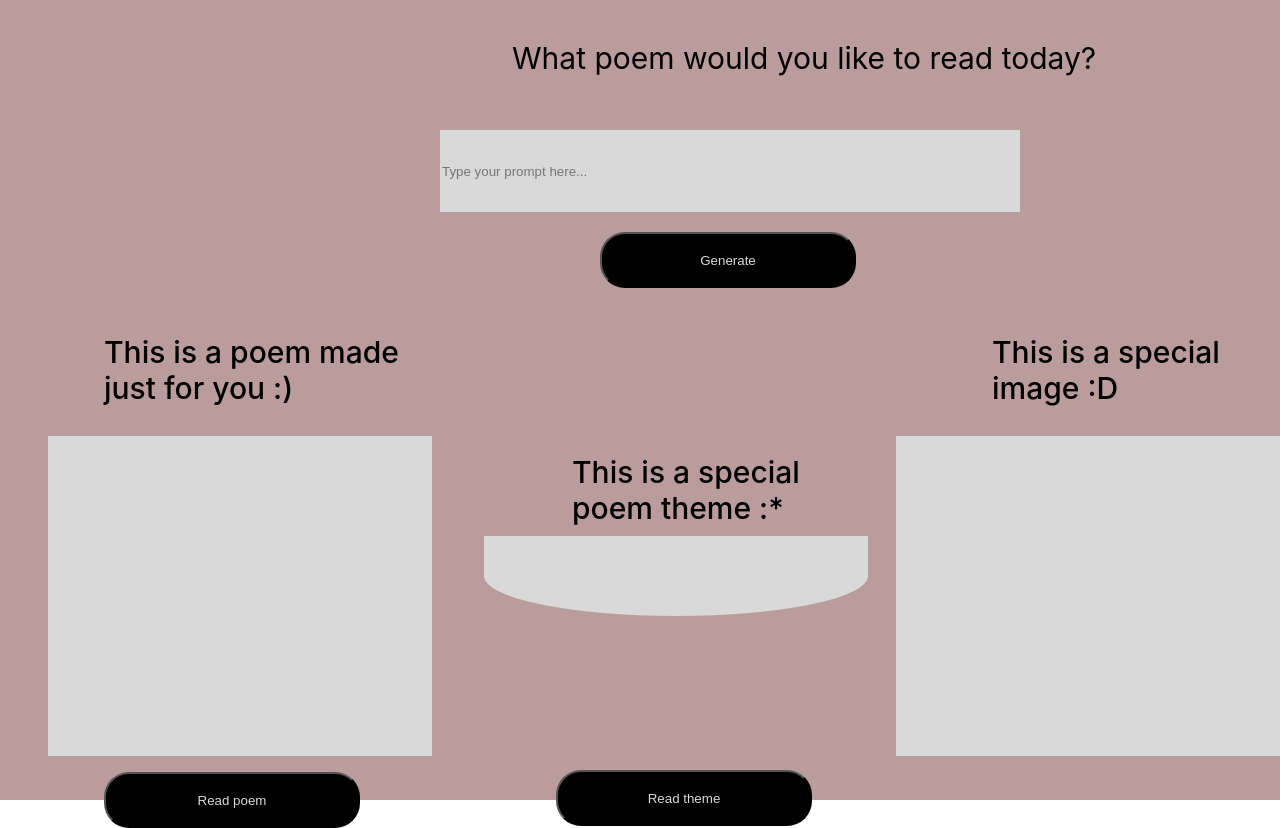
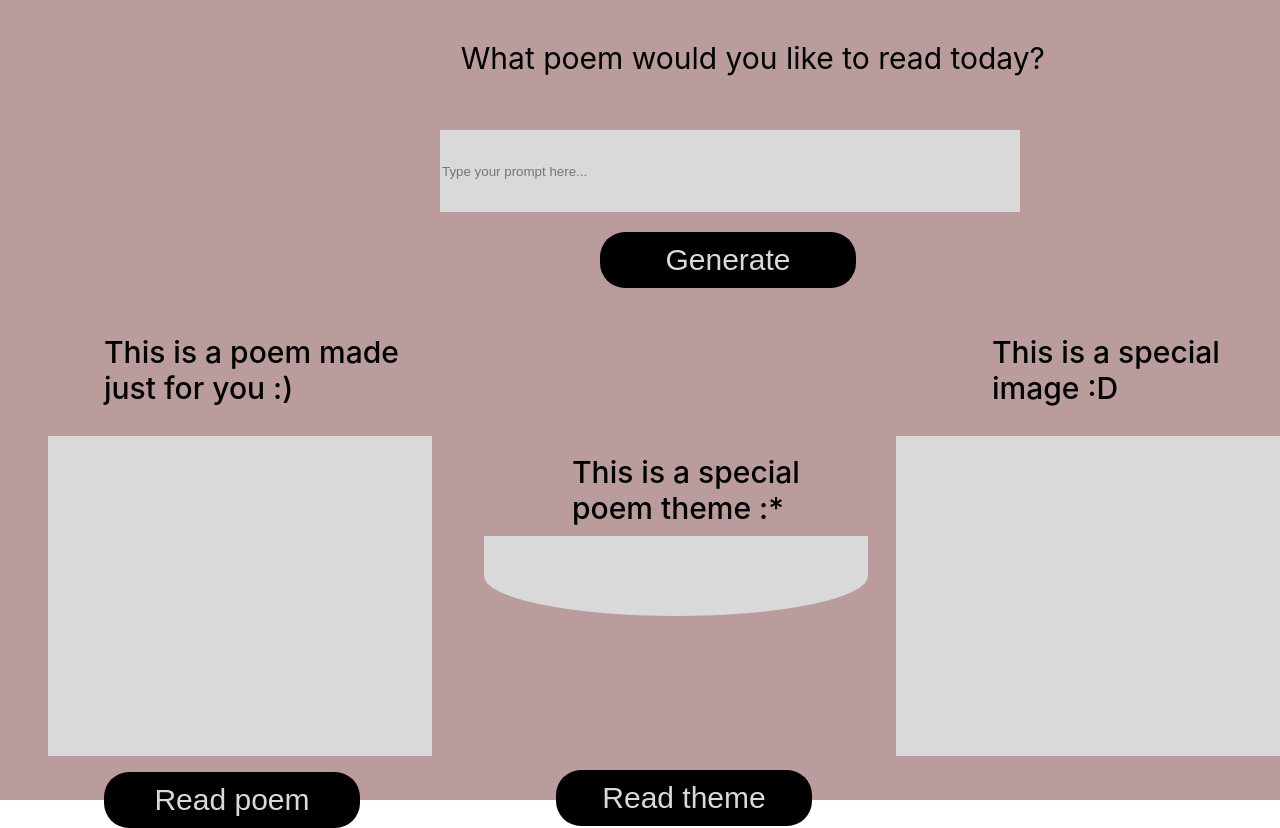
Before and after one commit to andrew-smalls/poem-generator, a React (Create React App) app: page / in a window 1280 px wide. Built offline with nearby package versions, Linux system fonts and the light colour scheme.

Commit message:
buttons clickable

```diff
--- a/src/InputForm/InputForm.css
+++ b/src/InputForm/InputForm.css
@@ -14,7 +14,7 @@
     font-weight: 400;
     color: #000000;
     padding-top: 5vh;
-    left: 40%;
+    left: 36%;
 }
 .text {
     vertical-align: top;
@@ -43,8 +43,15 @@
     background: #000000;
     border-radius: 25px;
     color: #D9D9D9;
+    cursor: pointer;
+    border: none;
+    font-size: 30px;
 }
 
 .buton {
     padding-left: 20vh;
 }
+.generateButton:hover {
+    background-color: palevioletred;
+    color: black;
+}
--- a/src/PageContent/PageContent.css
+++ b/src/PageContent/PageContent.css
@@ -44,6 +44,13 @@
     background: #000000;
     border-radius: 25px;
     color: #D9D9D9;
+    cursor: pointer;
+    font-size: 30px;
+    border: none;
+}
+.readPoemBtn:hover {
+    background-color: palevioletred;
+    color: black;
 }
 
 .imageContainer {
@@ -103,6 +110,13 @@
     background: #000000;
     border-radius: 25px;
     color: #D9D9D9;
+    cursor: pointer;
+    font-size: 30px;
+    border: none;
+}
+.readThemeBtn:hover {
+    background-color: palevioletred;
+    color: black;
 }
 
 .readTheme {
```
